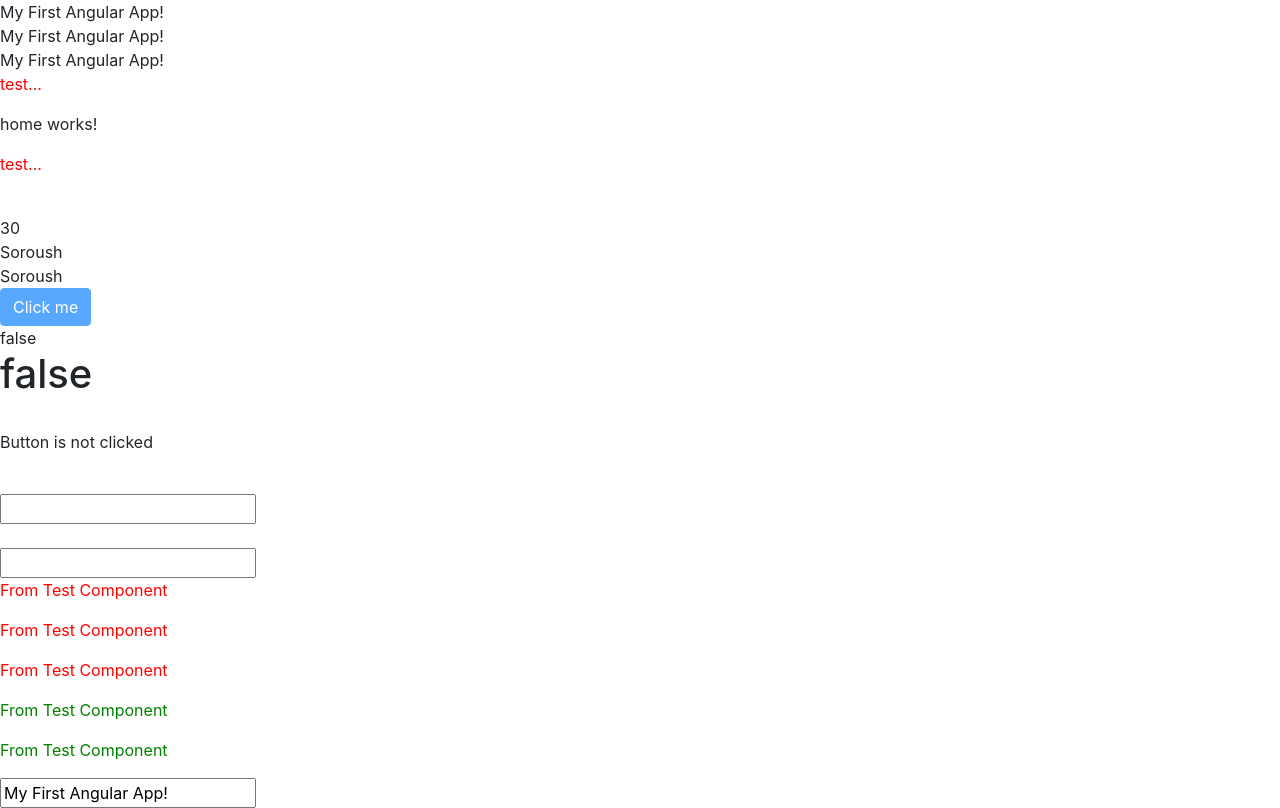
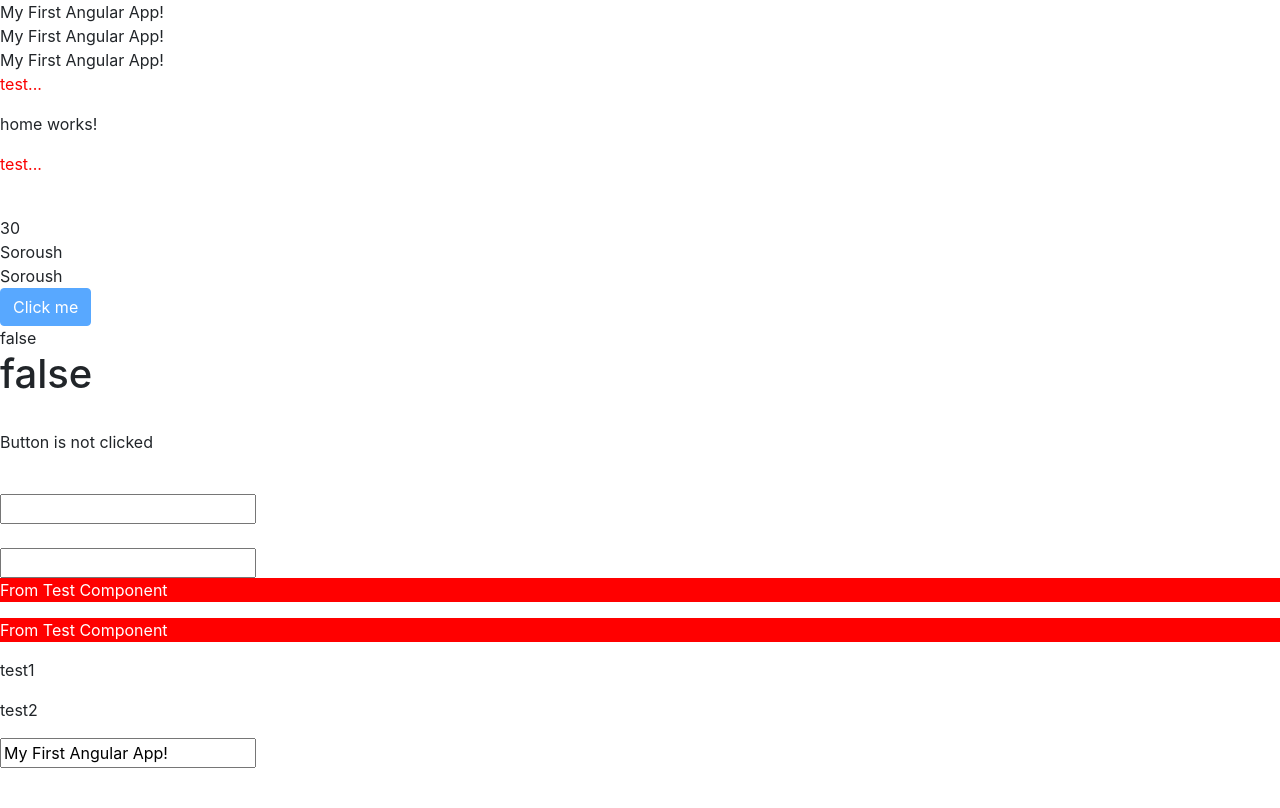
Before and after one commit to mrsoroush/Angular, an Angular app: page / in a window 1280 px wide. Built offline with nearby package versions, Linux system fonts and the light colour scheme.

Commit message:
Practicing ngClass and ngFor directives...

```diff
--- a/src/app/home/home.component.html
+++ b/src/app/home/home.component.html
@@ -27,8 +27,5 @@
 <input type="text" [(ngModel)]="lastName">
 {{ lastName }}
 <br>
-<app-test1></app-test1>
-<app-test1></app-test1>
-<app-test1></app-test1>
-<app-test1></app-test1>
-<app-test1></app-test1>
+<app-test1 *ngFor="let t of tests"></app-test1>
+<p *ngFor="let t of tests; let i = index">{{'test' + (i+1)}}</p>
--- a/src/app/home/home.component.ts
+++ b/src/app/home/home.component.ts
@@ -24,6 +24,8 @@ export class HomeComponent implements OnInit{
   lastName = "";
   buttonClicked = false;
 
+  tests = ['test1', 'test2'];
+
   getName(){
     return this.name;
   }
@@ -31,6 +33,7 @@ export class HomeComponent implements OnInit{
   onButtonClicked(){
     this.buttonClicked = true;
     this.btnClick = 'Buttun is clicked now!';
+    this.tests.push('test');
   }
 
   onInputChange(event : Event){
--- a/src/app/test1/test1.component.css
+++ b/src/app/test1/test1.component.css
@@ -0,0 +1,2 @@
+.greater{color:white;}
+.bigFont{font-size: 2em;}
--- a/src/app/test1/test1.component.html
+++ b/src/app/test1/test1.component.html
@@ -1 +1,3 @@
-<p [ngStyle]="{color: getColor()}">From Test Component</p>
+<p [ngStyle]="{backgroundColor: getColor()}"
+   [ngClass]="{greater: getColor() === 'red', bigFont: colorCode <= 0.5}">
+From Test Component</p>
```
